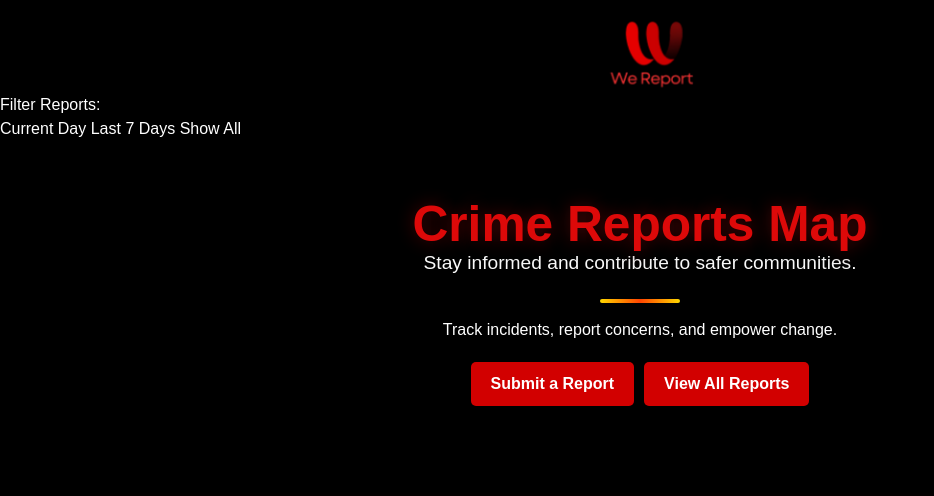
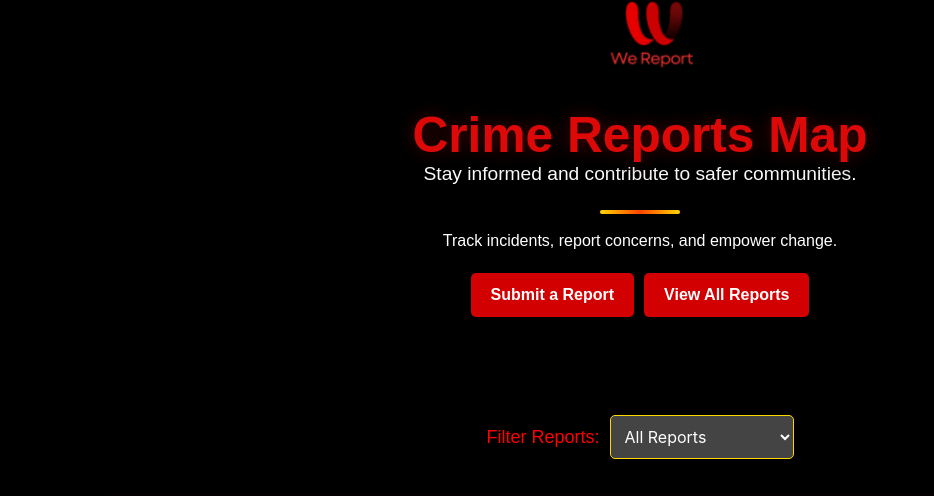
Before and after one commit to abhirajadhikary06/Report-Connect, a Django app: page / in a window 1280 px wide. Shown: the top 496 px of the page, without its empty margins (0-934 px from the left). Run offline with Django 5.2, Linux system fonts and the light colour scheme; data comes from the database, SQL or seed files in the repository; both versions use the stored data as it was after the commit.

Commit message:
filter style added

```diff
--- a/harassment_platform/reports/templates/home.html
+++ b/harassment_platform/reports/templates/home.html
@@ -365,6 +365,50 @@
                 color: #FF4500;
                 text-decoration: underline;
             }
+
+        /* Add this to your existing CSS */
+        .filters {
+            background: transparent;
+            padding: 15px;
+            border-radius: 10px;
+            box-shadow: 0 2px 5px rgba(0, 0, 0, 0.3);
+            margin-bottom: 15px;
+            text-align: center;
+            width: 100%;
+            max-width: 600px;
+            margin: 0 auto 15px auto; /* Center the filter box */
+            display: flex;
+            justify-content: center;
+            align-items: center;
+            gap: 10px; /* Space between the elements */
+        }
+
+        .filters h3 {
+            margin: 0;
+            color:rgb(255, 0, 0); /* Gold color */
+            font-size: 18px;
+        }
+
+        .filter-dropdown {
+            padding: 10px;
+            border-radius: 5px;
+            border: 1px solid #FFD700; /* Gold border */
+            font-size: 16px;
+            cursor: pointer;
+            background-color: #444;
+            color: #fff;
+            transition: background-color 0.3s ease, border-color 0.3s ease;
+        }
+
+        .filter-dropdown:hover {
+            background-color: #555;
+            border-color: #FF4500; /* Orange-red border on hover */
+        }
+
+        .filter-dropdown option {
+            background-color: #444;
+            color: #fff;
+        }
     </style>
 </head>
 <body>
@@ -376,12 +420,6 @@
         </a>
     </div>
 </nav>
-<div class="filters">
-    <h3>Filter Reports:</h3>
-    <button class="filter-button" onclick="applyFilter('current_day')">Current Day</button>
-    <button class="filter-button" onclick="applyFilter('last_7_days')">Last 7 Days</button>
-    <button class="filter-button" onclick="applyFilter('all')">Show All</button>
-</div>
 
 <!-- Hero Section -->
 <section class="hero is-info is-bold">
@@ -406,12 +444,25 @@
 
 <!-- Main Map and Quotes Section -->
 <section class="section">
+    <div class="container">
+        <!-- Filter Section -->
+        <div class="filters">
+            <h3>Filter Reports:</h3>
+            <select id="filter-dropdown" class="filter-dropdown" onchange="applyFilter()">
+                <option value="all">All Reports</option>
+                <option value="current_day">Current Day</option>
+                <option value="last_7_days">Last 7 Days</option>
+                <option value="before_last_7_days">Before Last 7 Days</option>
+            </select>
+        </div>
+
         <div class="map-and-info clearfix">
             <!-- Map Section -->
             <div class="map-container" id="map"></div>
             <!-- Hotspot Map Section -->
             <h1 class="map-heading title heading-style">AI-Powered Crime Hotspots</h1>
             <div class="map-container" id="hotspot-map"></div>
+        </div>
     </div>
 </section>
 
@@ -423,26 +474,24 @@
 <script src="https://unpkg.com/leaflet/dist/leaflet.js"></script>
 
 <script>
+    // Function to apply filter
+    function applyFilter() {
+        const filterValue = document.getElementById("filter-dropdown").value;
+        const url = new URL(window.location.href);
+        url.searchParams.set('time_filter', filterValue);
+        window.location.href = url.toString(); // Reloads the page with the selected filter
+    }
+
     // Initialize Map
     var map = L.map('map').setView([22.5726, 88.3639], 12);
     L.tileLayer('https://{s}.tile.openstreetmap.org/{z}/{x}/{y}.png', {
         attribution: 'Map data &copy; <a href="https://www.openstreetmap.org/">OpenStreetMap</a> contributors'
     }).addTo(map);
 
-        // Parse reports data
-        const allReports = JSON.parse('{{ reports|safe }}');
-        let currentMarkers = [];
-
-        // Function to clear existing markers
-        function clearMarkers() {
-            currentMarkers.forEach(marker => marker.remove());
-            currentMarkers = [];
-        }
-
-        // Function to add markers to the map
-        function addMarkers(filteredReports) {
-            filteredReports.forEach(report => {
-                if (report.lat && report.lng) {
+    try {
+        const reports = JSON.parse('{{ reports|safe }}');
+        reports.forEach(report => {
+            if (report.lat && report.lng) {  // Check if coordinates exist
                 const circle = L.circle([report.lat, report.lng], {
                     color: 'red',
                     fillColor: '#f03',
@@ -455,41 +504,11 @@
                     <strong>Location:</strong> ${report.location}<br>
                     <strong>Type:</strong> ${report.type}
                 `);
-
-                    currentMarkers.push(circle);
             }
         });
+    } catch (e) {
+        console.error("Error parsing reports:", e);
     }
-
-        // Function to apply filter
-        function applyFilter(filter) {
-            clearMarkers();
-
-            const now = new Date();
-            const oneDayAgo = new Date(now.getTime() - 1 * 24 * 60 * 60 * 1000);
-            const sevenDaysAgo = new Date(now.getTime() - 7 * 24 * 60 * 60 * 1000);
-            const fourteenDaysAgo = new Date(now.getTime() - 14 * 24 * 60 * 60 * 1000);
-
-            let filteredReports = [];
-            if (filter === 'current_day') {
-                filteredReports = allReports.filter(report => new Date(report.timestamp) >= oneDayAgo);
-            } else if (filter === 'last_7_days') {
-                filteredReports = allReports.filter(
-                    report => new Date(report.timestamp) >= sevenDaysAgo && new Date(report.timestamp) < oneDayAgo
-                );
-            } else if (filter === 'before_last_7_days') {
-                filteredReports = allReports.filter(
-                    report => new Date(report.timestamp) >= fourteenDaysAgo && new Date(report.timestamp) < sevenDaysAgo
-                );
-            } else if (filter === 'all') {
-                filteredReports = allReports;
-            }
-
-            addMarkers(filteredReports);
-        }
-
-        // Initialize the map with all reports
-        applyFilter('all');
 
     // Initialize Hotspot Map
     var hotspotsData = JSON.parse('{{ hotspot | escapejs }}');
@@ -518,6 +537,13 @@
     } catch (e) {
         console.error("Error parsing hotspot data:", e);
     }
+
+    // Preserve selected filter on page reload
+    document.addEventListener("DOMContentLoaded", function() {
+        const urlParams = new URLSearchParams(window.location.search);
+        const selectedFilter = urlParams.get('time_filter') || "all";
+        document.getElementById("filter-dropdown").value = selectedFilter;
+    });
 </script>
 
 </body>
```
Also changed, not shown: harassment_platform/db.sqlite3. Lines whose indentation alone changed are shown as unchanged.
